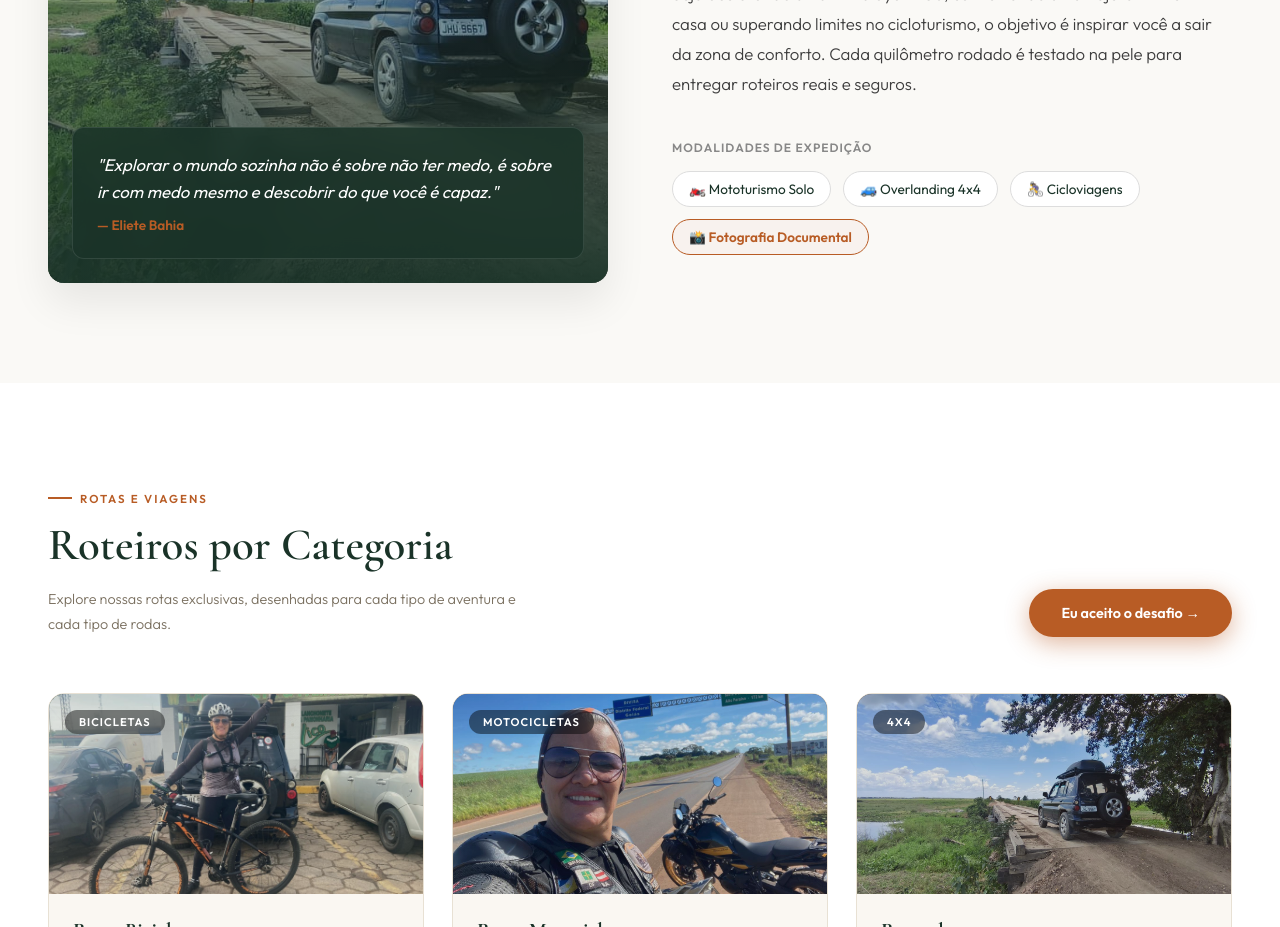
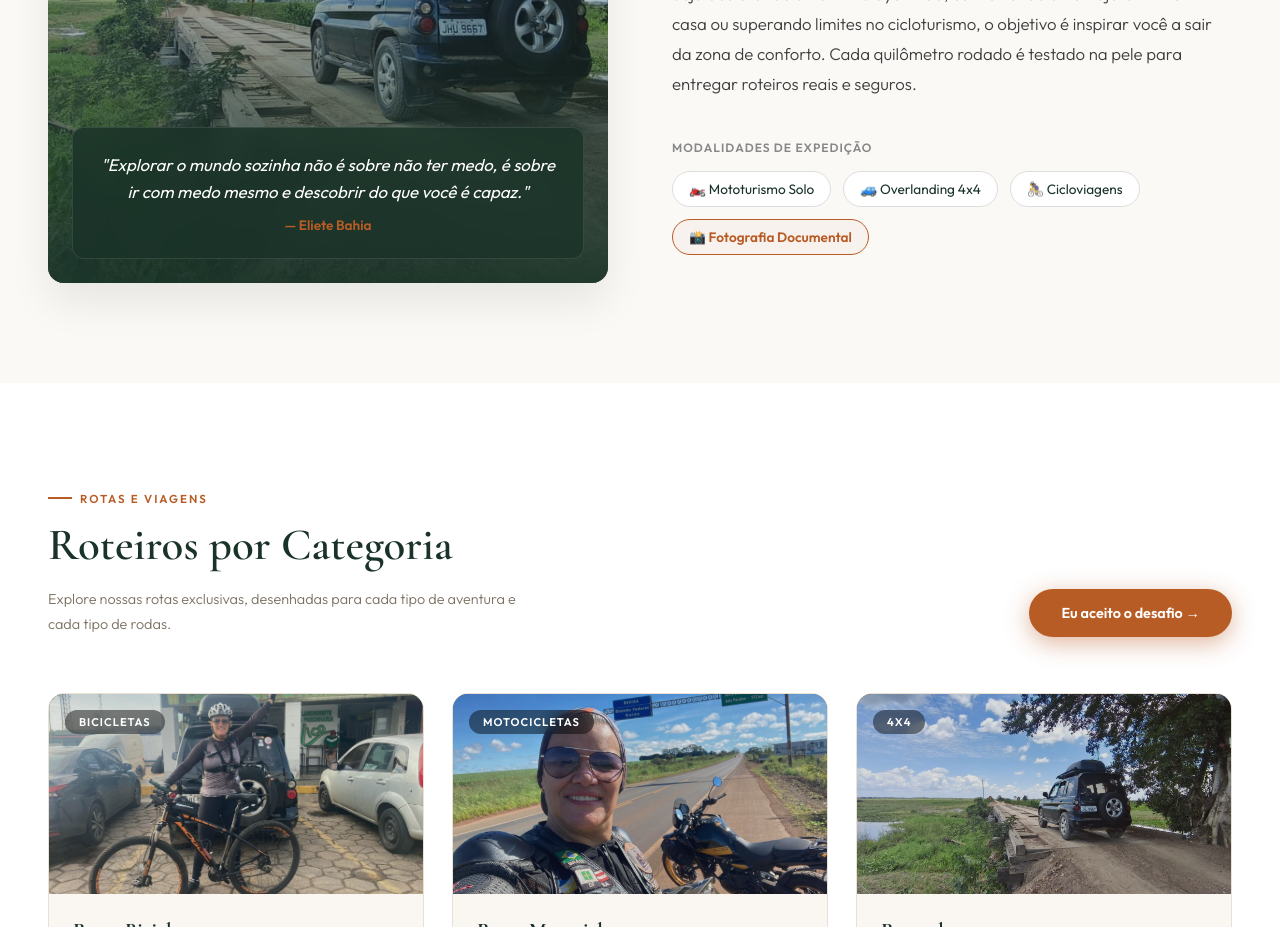
Before and after one commit to GuGu494/rotas-e-rodas, a React (Vite) app: page / in a window 1280 px wide. Shown: the part 1340-2267 px from the top of the page. Built offline with nearby package versions, Linux system fonts and the light colour scheme.

Commit message:
fix: center quote in Sobre section

```diff
--- a/src/components/Sobre/Sobre.jsx
+++ b/src/components/Sobre/Sobre.jsx
@@ -22,7 +22,7 @@ export default function Sobre() {
           <div style={{ position: 'absolute', inset: 0, background: 'linear-gradient(to top, rgba(26,51,40,0.95) 0%, rgba(26,51,40,0.1) 60%)' }}></div>
 
           {/* Caixa de Citação igual a da sua imagem */}
-          <div style={{ position: 'absolute', bottom: '24px', left: '24px', right: '24px', background: 'rgba(26,51,40,0.85)', backdropFilter: 'blur(10px)', padding: '24px', borderRadius: '12px', border: '1px solid rgba(255,255,255,0.1)' }}>
+          <div style={{ position: 'absolute', bottom: '24px', left: '24px', right: '24px', background: 'rgba(26,51,40,0.85)', backdropFilter: 'blur(10px)', padding: '24px', borderRadius: '12px', border: '1px solid rgba(255,255,255,0.1)', textAlign: 'center' }}>
             <p style={{ color: '#fff', fontSize: '1.05rem', fontStyle: 'italic', lineHeight: '1.6', marginBottom: '8px' }}>
               "Explorar o mundo sozinha não é sobre não ter medo, é sobre ir com medo mesmo e descobrir do que você é capaz."
             </p>
```
